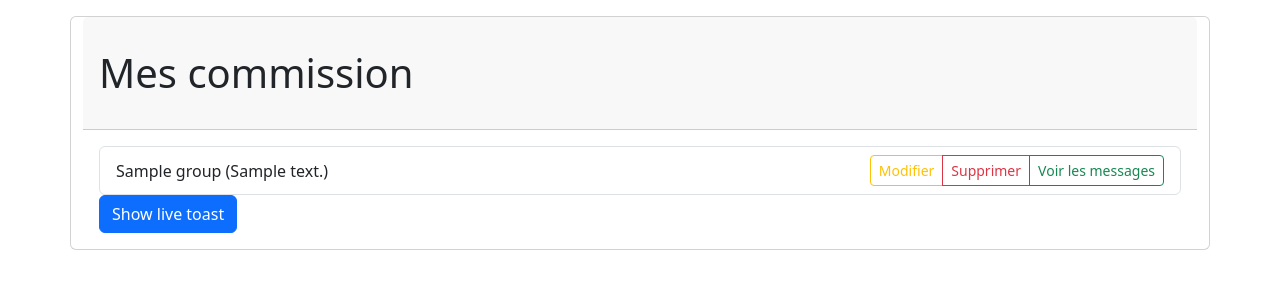
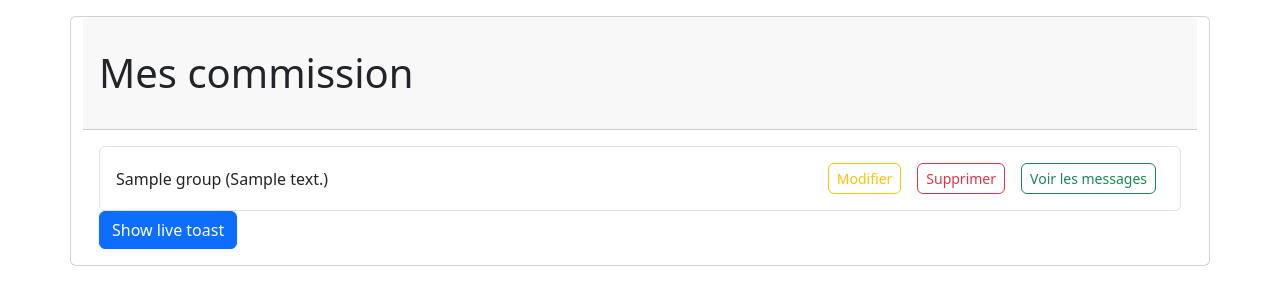
Before and after one commit to AdrienCarles/alhambra, a Symfony app: template templates/commission/list.html.twig in a window 1280 px wide. Shown: the top 305 px of the page. Run offline with Twig, Linux system fonts and the light colour scheme; the template is opened without the code that fills it: most values are stand-ins (such as "Sample title", 1, 10 or a date in 2020); style sheets or scripts are compiled from the project's sources; some libraries are stand-ins or nearby versions.

Commit message:
nouvelle base et correction list commission css bouton

```diff
--- a/templates/commission/list.html.twig
+++ b/templates/commission/list.html.twig
@@ -6,10 +6,10 @@
             <li class="list-group-item d-flex justify-content-between align-items-center">
                 <div class="me-auto">{{ group.name }} ({{ group.description }})</div>
                 <div class="btn-group">
-                    <a href="" class="btn btn-outline-warning btn-sm">Modifier</a>
+                    <a href="" class="btn btn-outline-warning btn-sm m-2 rounded">Modifier</a>
 
                     <button type="button"
-                            class="btn btn-outline-danger btn-sm"
+                            class="btn btn-outline-danger btn-sm m-2 rounded"
                             data-bs-toggle="toast"
                             data-bs-target="#confirmDeleteToast"
                             data-bs-group-name="{{ group.name }}"
@@ -17,7 +17,7 @@
                         Supprimer
                     </button>
 
-                <a href="{{ path('commission_chat', {'id': group.id}) }}" class="btn btn-outline-success btn-sm">Voir les messages</a>
+                <a href="{{ path('commission_chat', {'id': group.id}) }}" class="btn btn-outline-success btn-sm m-2 rounded">Voir les messages</a>
             </div>
         </li>
         {% else %}
```
Also changed, not shown: 1 other file.
